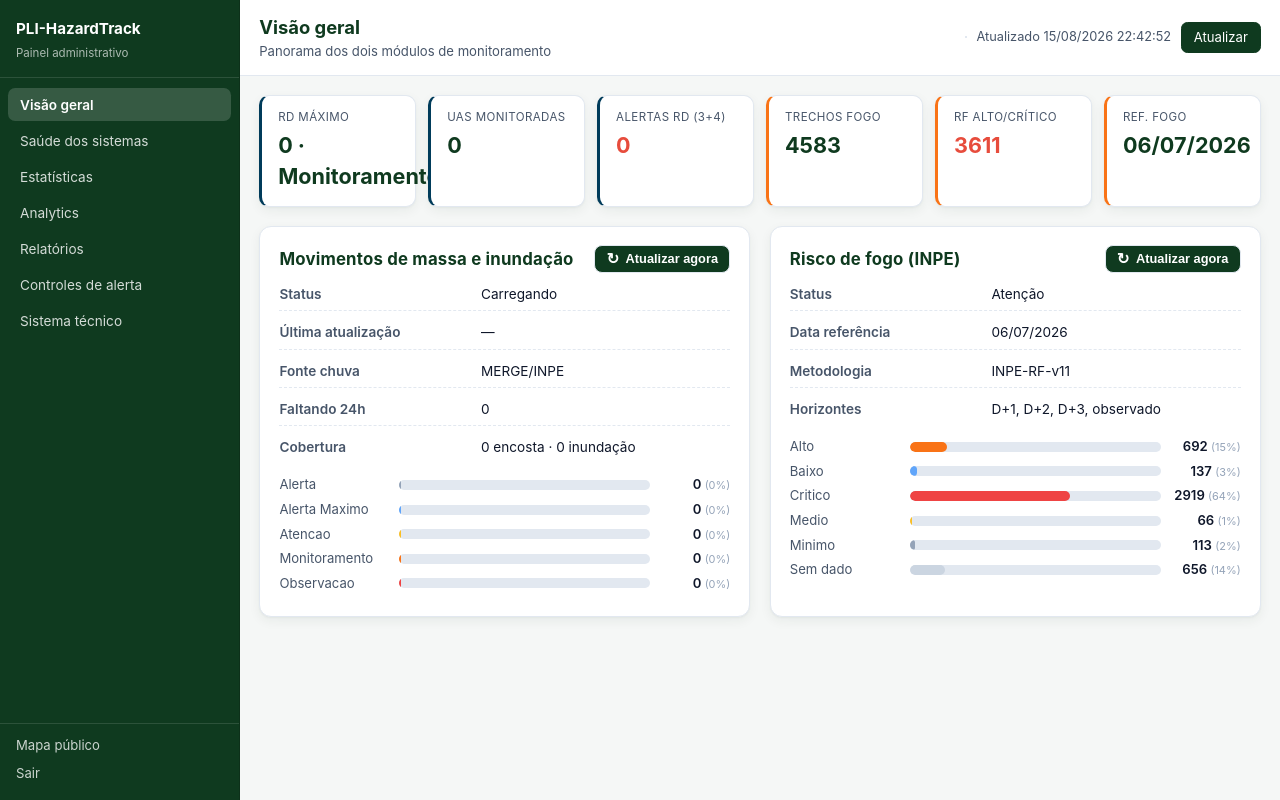
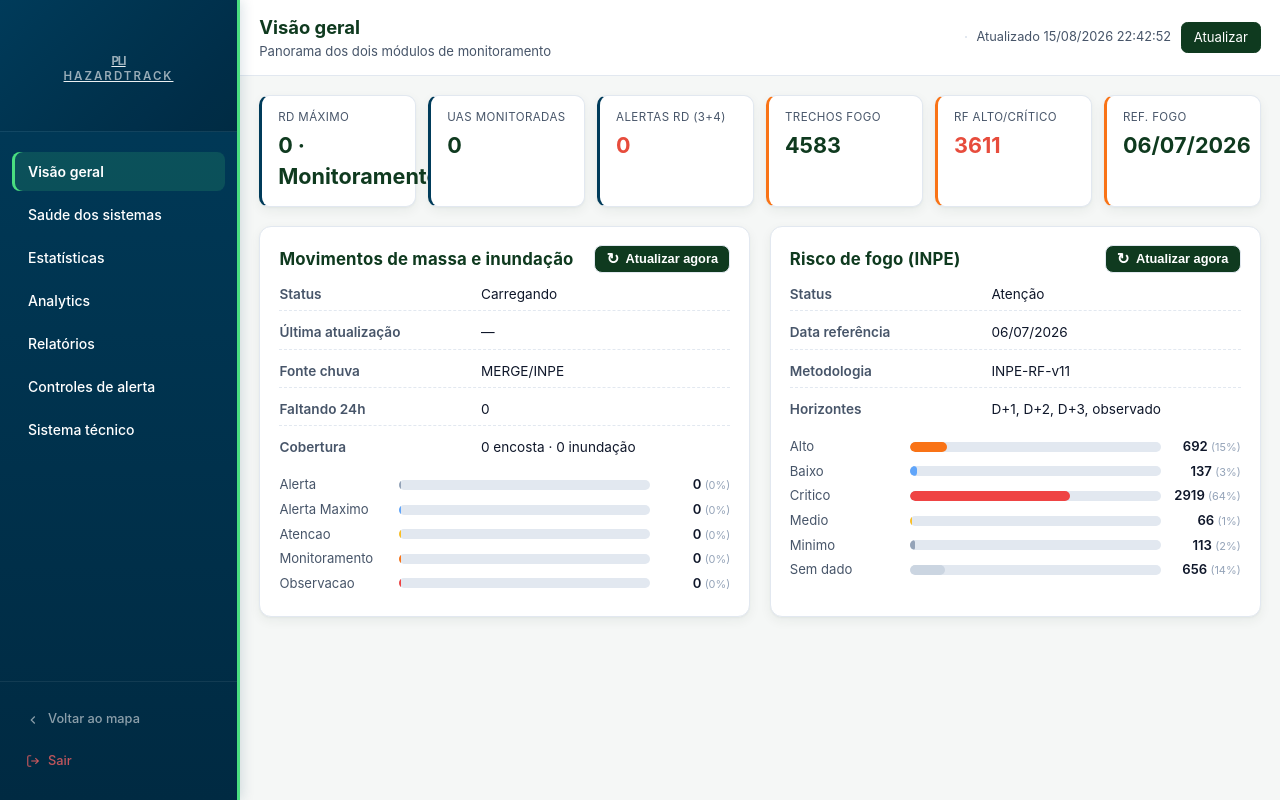
Before and after one commit to vpcapanema/PLI-HazardTrack, a Flask app: page /admin/status in a window 1280 px wide. Run offline with Flask 3, Linux system fonts and the light colour scheme; the visitor is signed in with stand-in values (Sample User, id 1); data that the repository does not hold is empty; some libraries are stand-ins or nearby versions.

Commit message:
feat(admin): padronizar sidebar dos sistemas irmaos

```diff
--- a/static/admin.css
+++ b/static/admin.css
@@ -1119,3 +1119,87 @@ body.admin-app {
     .bar-row { grid-template-columns: 1fr; gap: 0.15rem; }
     .bar-val { text-align: left; }
 }
+
+
+/* Sidebar unificada dos sistemas irmãos: menu Reporta + moldura Smart Router */
+.admin-sidebar {
+    --sidebar-green: #4ade80;
+    width: 240px;
+    background: linear-gradient(180deg, #003b5a 0%, #002a42 100%);
+    border-right: 3px solid var(--sidebar-green);
+    box-shadow: 2px 0 12px rgba(0, 59, 90, 0.15);
+}
+.sidebar-brand {
+    min-height: 132px;
+    padding: 2rem 1.5rem 1.5rem;
+    display: flex;
+    flex-direction: column;
+    align-items: center;
+    justify-content: center;
+    gap: 0.15rem;
+    color: inherit;
+    text-decoration: none;
+    background: linear-gradient(135deg, #003b5a 0%, #002a42 100%);
+    border-bottom: 1px solid rgba(255, 255, 255, 0.08);
+}
+.sidebar-brand:hover { opacity: 0.92; }
+.sidebar-brand-pli {
+    color: var(--sidebar-green);
+    font-family: Poppins, Inter, sans-serif;
+    font-size: 2.5rem;
+    font-weight: 700;
+    letter-spacing: -1px;
+    line-height: 1;
+}
+.sidebar-brand-product {
+    color: rgba(255, 255, 255, 0.65);
+    font-family: Poppins, Inter, sans-serif;
+    font-size: 0.6875rem;
+    font-weight: 600;
+    letter-spacing: 2px;
+    line-height: 1.2;
+    text-transform: uppercase;
+}
+.sidebar-nav {
+    padding: 1.25rem 0.75rem;
+    gap: 0.25rem;
+}
+.nav-item {
+    padding: 11px 1rem;
+    border-radius: 8px;
+    color: #fff;
+    font-size: 14px;
+    font-weight: 500;
+    transition: background 0.15s ease, color 0.15s ease;
+}
+.nav-item:hover { background: rgba(255, 255, 255, 0.08); color: #fff; }
+.nav-item.active {
+    background: rgba(62, 194, 110, 0.18);
+    color: #fff;
+    font-weight: 600;
+    box-shadow: inset 3px 0 0 var(--sidebar-green);
+}
+.sidebar-foot {
+    padding: 1.25rem 0.75rem 1.5rem;
+    gap: 0.5rem;
+    border-top: 1px solid rgba(255, 255, 255, 0.07);
+}
+.sidebar-foot form { margin: 0; }
+.sidebar-link {
+    display: flex;
+    align-items: center;
+    gap: 0.5rem;
+    width: 100%;
+    min-height: 0;
+    padding: 0.5rem 0.875rem;
+    border-radius: 0.5rem;
+    font-size: 0.8rem;
+    font-weight: 500;
+    text-decoration: none;
+    transition: background 0.2s, color 0.2s;
+}
+.sidebar-link svg { width: 14px; height: 14px; flex: 0 0 auto; }
+.sidebar-link-back { color: rgba(255, 255, 255, 0.55); }
+.sidebar-link-back:hover { color: #fff; background: rgba(255, 255, 255, 0.07); text-decoration: none; }
+.sidebar-logout { color: rgba(255, 100, 100, 0.75); }
+.sidebar-logout:hover { color: #ff8080; background: rgba(255, 100, 100, 0.08); text-decoration: none; }
--- a/templates/admin_status.html
+++ b/templates/admin_status.html
@@ -10,10 +10,10 @@
 </head>
 <body class="admin-app">
     <aside class="admin-sidebar" id="admin-sidebar">
-        <div class="sidebar-brand">
-            <strong>PLI-HazardTrack</strong>
-            <span>Painel administrativo</span>
-        </div>
+        <a href="{{ url_for('index') }}" class="sidebar-brand" title="Ir para a página inicial">
+            <span class="sidebar-brand-pli">PLI</span>
+            <span class="sidebar-brand-product">HazardTrack</span>
+        </a>
         <nav class="sidebar-nav" aria-label="Seções do painel">
             <button type="button" class="nav-item active" data-panel="visao">
                 Visão geral
@@ -38,9 +38,15 @@
             </button>
         </nav>
         <div class="sidebar-foot">
-            <a href="{{ url_for('index') }}" class="sidebar-link">Mapa público</a>
+            <a href="{{ url_for('index') }}" class="sidebar-link sidebar-link-back">
+                <svg viewBox="0 0 24 24" fill="none" stroke="currentColor" stroke-width="2" aria-hidden="true"><polyline points="15 18 9 12 15 6"/></svg>
+                Voltar ao mapa
+            </a>
             <form method="POST" action="{{ url_for('admin.logout') }}">
-                <button type="submit" class="sidebar-link sidebar-logout">Sair</button>
+                <button type="submit" class="sidebar-link sidebar-logout">
+                    <svg viewBox="0 0 24 24" fill="none" stroke="currentColor" stroke-width="2" aria-hidden="true"><path d="M9 21H5a2 2 0 0 1-2-2V5a2 2 0 0 1 2-2h4"/><polyline points="16 17 21 12 16 7"/><line x1="21" y1="12" x2="9" y2="12"/></svg>
+                    Sair
+                </button>
             </form>
         </div>
     </aside>
```
